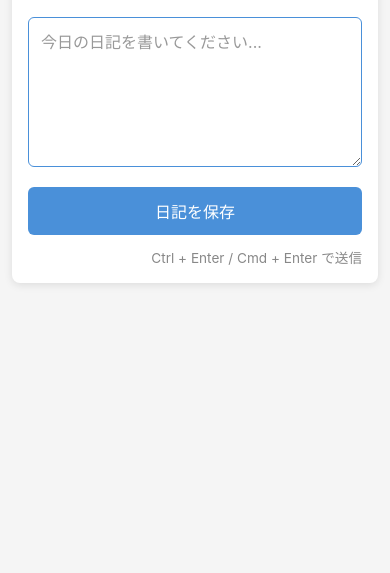
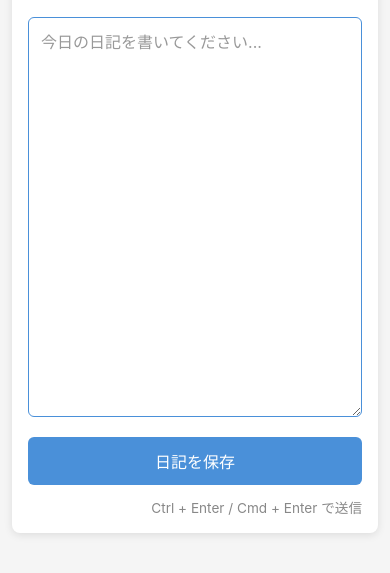
Before and after one commit to Ryo-Nakano/diary-web-view, a website built with webpack: page src/ui/diary_input.html in a window 390 px wide. Shown: the part 55-628 px from the top of the page. Built offline with nearby package versions, Linux system fonts and the light colour scheme.

Commit message:
fix: スマホ UI でもテキストエリアの高さを 400px に統一

```diff
--- a/src/ui/diary_input.html
+++ b/src/ui/diary_input.html
@@ -137,10 +137,6 @@
         font-size: 1.25rem;
       }
 
-      textarea {
-        min-height: 150px;
-      }
-
       .submit-btn {
         width: 100%;
       }
```
